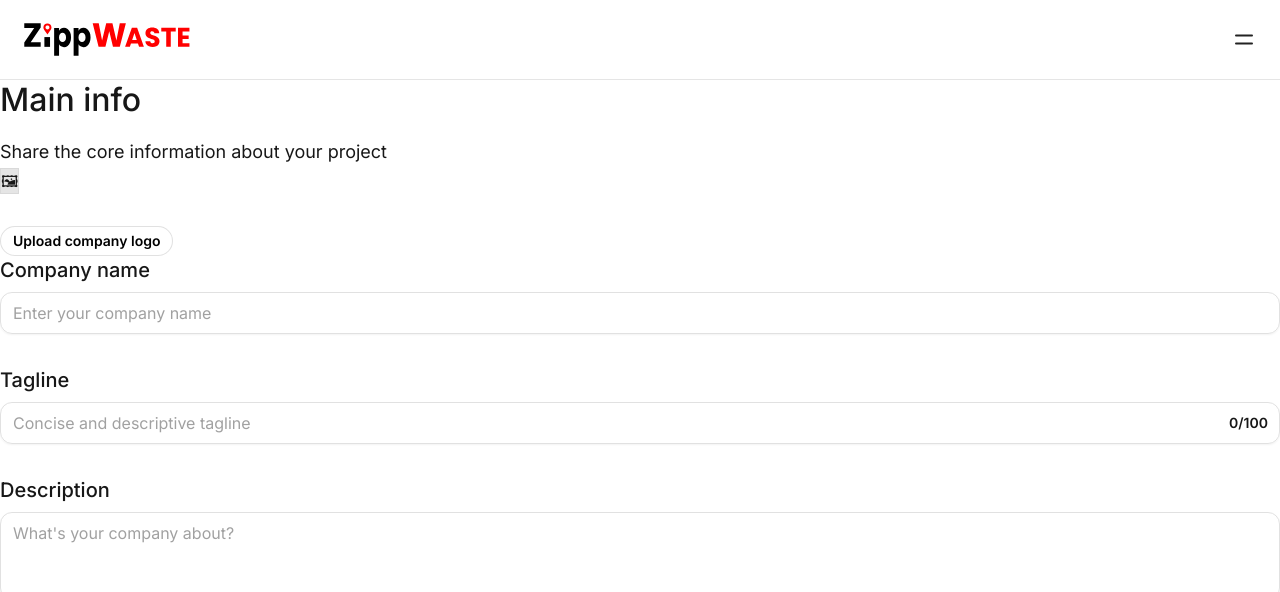
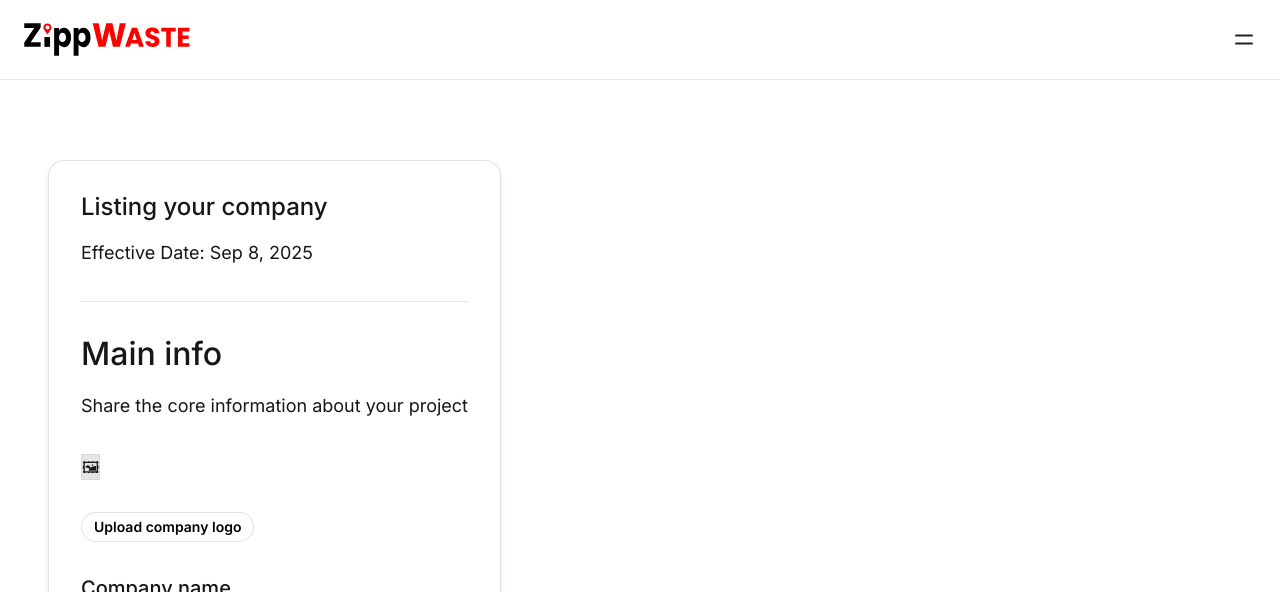
Before and after one commit to jfike3382/zippwaste, a Next.js app: page /edit-listing in a window 1280 px wide. Shown: the top 592 px of the page. Built offline with nearby package versions, Linux system fonts and the light colour scheme; no server answers.

Commit message:
edit listing page layouts structure

```diff
--- a/src/app/edit-listing/content/main-info.js
+++ b/src/app/edit-listing/main-info.js
@@ -11,7 +11,7 @@ import {
   useLogoChangeHandler,
   useSelectorChangeHandler,
   useGetDataToSave,
-} from "../components/form-handlers";
+} from "./form-handlers";
 
 export default function Section({ onSectionChange, data, onFormDataChange }) {
   const name = data?.name || "";
--- a/src/app/edit-listing/page-wrapper.js
+++ b/src/app/edit-listing/page-wrapper.js
@@ -3,7 +3,7 @@ import { useState, useEffect, useCallback } from "react";
 import GlobalLoader from "@/components/global-elements/global-loader";
 import { ListingApi } from "@/api/actions-client";
 
-import MainInfo from "./content/main-info";
+import MainInfo from "./main-info";
 
 export default function PageWrapper() {
   const [formData, setFormData] = useState(null);
@@ -31,14 +31,26 @@ export default function PageWrapper() {
 
   return (
     <>
-      <section className="main-container">
-        <GlobalLoader show={loading} />
-        {!loading && (
-          <div className="main-container-data-block">
-            <MainInfo data={formData} onFormDataChange={handleFormDataChange} />
-          </div>
-        )}
-      </section>
+      <GlobalLoader show={loading} />
+      <div className="flex min-h-screen">
+        <div className="flex flex-1 ">
+          {!loading && (
+            <div className="main-data-container">
+              <div className="card-container flex flex-col gap-8 p-8 max-md:px-4">
+                <section className="flex flex-col gap-4">
+                  <h1 className="title-m">Listing your company</h1>
+                  <p className="paragraph-l">Effective Date: Sep 8, 2025</p>
+                </section>
+                <div className="divider" />
+                <MainInfo
+                  data={formData}
+                  onFormDataChange={handleFormDataChange}
+                />
+              </div>
+            </div>
+          )}
+        </div>
+      </div>
     </>
   );
 }
--- a/src/app/payment-success/page.js
+++ b/src/app/payment-success/page.js
@@ -1,4 +1,3 @@
-
 import PageWrapper from "./page-wrapper";
 
 // Add generateMetadata for robots meta tag
@@ -10,7 +9,7 @@ export function generateMetadata() {
 
 export default function Page() {
   return (
-    <main className="main-container">
+    <main>
       <PageWrapper />
     </main>
   );
--- a/src/components/global-elements/footer.js
+++ b/src/components/global-elements/footer.js
@@ -6,7 +6,7 @@ import InstagramIcon from "@/uikit/icons/instagram";
 
 export default function Footer() {
   return (
-    <section className="flex flex-col gap-16 p-16 bg-neutral-950 text-white items-center max-md:px-5 max-md:items-start">
+    <footer className="flex flex-col gap-16 p-16 bg-neutral-950 text-white items-center max-md:px-5 max-md:items-start">
       <div className="max-w-5xl flex flex-row gap-8 w-full max-md:flex-col max-md:items-start">
         <div className="flex flex-col gap-3 flex-1 items-center">
           <div className="flex flex-col gap-3 items-start">
@@ -66,6 +66,6 @@ export default function Footer() {
       </div>
 
       <p>© 2025 Zippwaste. All rights reserved.</p>
-    </section>
+    </footer>
   );
 }
```
Also changed, not shown: src/app/edit-listing/form-handlers.js (renamed from src/app/edit-listing/components/form-handlers.js), src/app/edit-listing/submission.js (renamed from src/app/edit-listing/content/submission.js).
